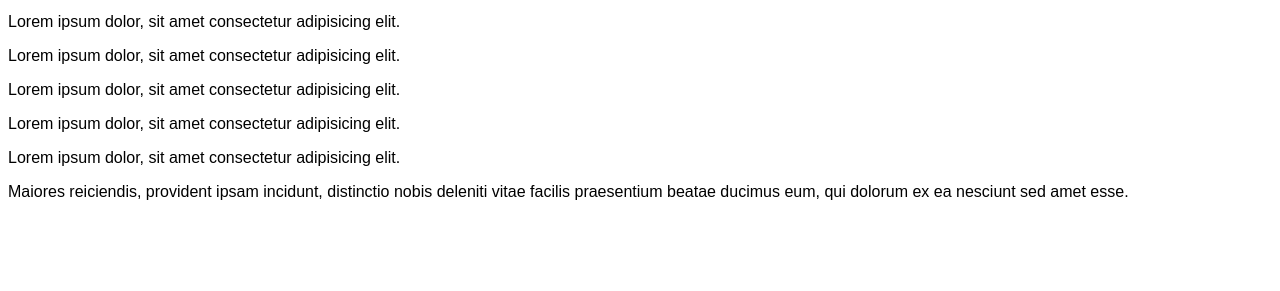
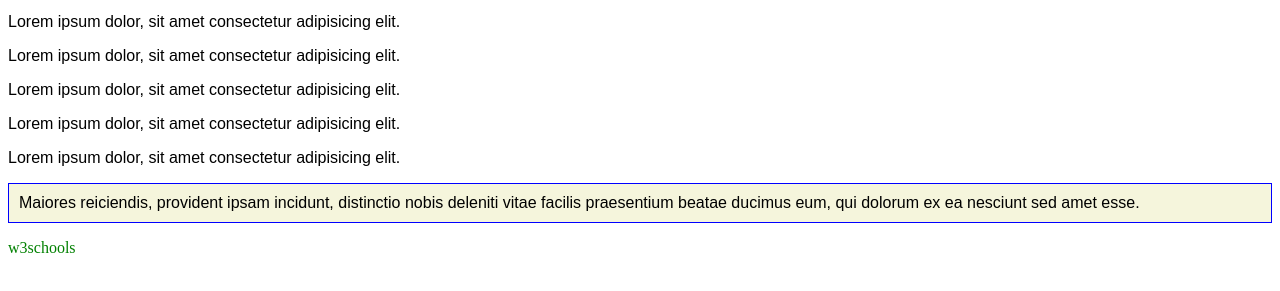
Before and after one commit to DanielzGIThub/iSA_FD_CSS_basics, a plain HTML site: page index.html in a window 1280 px wide. Shown: the part 101-392 px from the top of the page. Drawn offline with Linux system fonts and the light colour scheme.

Commit message:
targeting tags, id and classes

```diff
--- a/css/styles.css
+++ b/css/styles.css
@@ -12,9 +12,25 @@ p {
     font-family: Arial, Helvetica, sans-serif;
 }
 
-/* styles for all h tags */
+/* styles for all id(s) */
 
 #header1{
     color: red;
     font-family: Arial, Helvetica, sans-serif;
 }
+
+/* styles for all a tags */
+
+a {
+    text-decoration: none;
+    font-size: 16px;
+    color: green;
+}
+
+/* styles for all classes */
+
+.note {
+    background-color: beige;
+    border: 1px solid blue;
+    padding: 10px;
+}
--- a/index.html
+++ b/index.html
@@ -16,7 +16,8 @@
         <p>Lorem ipsum dolor, sit amet consectetur adipisicing elit. </p>
         <p>Lorem ipsum dolor, sit amet consectetur adipisicing elit. </p>
         <p>Lorem ipsum dolor, sit amet consectetur adipisicing elit. </p>
-        <p>Maiores reiciendis, provident ipsam incidunt, distinctio nobis deleniti vitae facilis praesentium beatae ducimus eum, qui dolorum ex ea nesciunt sed amet esse.</p>
+        <p class="note">Maiores reiciendis, provident ipsam incidunt, distinctio nobis deleniti vitae facilis praesentium beatae ducimus eum, qui dolorum ex ea nesciunt sed amet esse.</p>
+        <a href="https://www.w3schools.com/" target="_blank">w3schools</a>
     </div>
 </body>
 </html>
```
